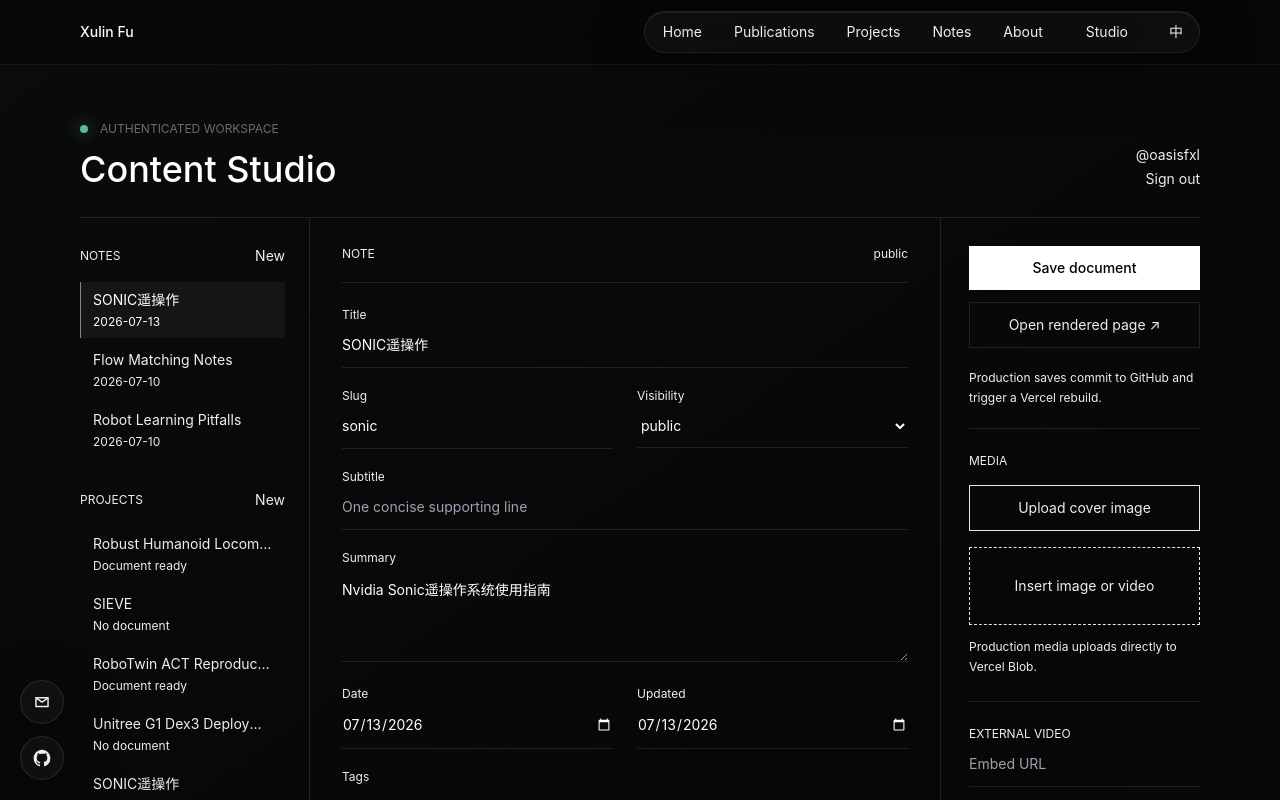
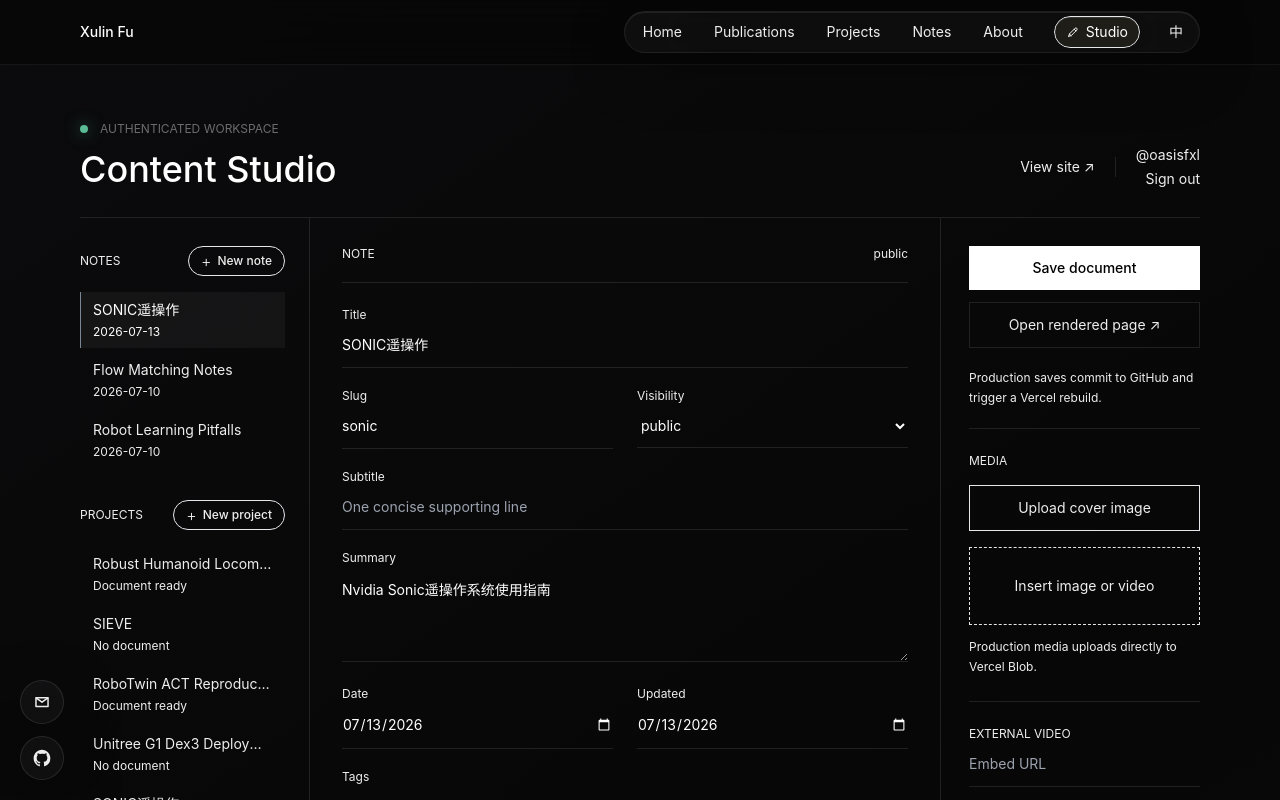
Before and after one commit to oasisfxl/xulin-academic-portfolio, a Next.js app: page /studio in a window 1280 px wide. Shown: the top 800 px of the page. Built offline with nearby package versions, Linux system fonts and the light colour scheme.

Commit message:
Improve Studio navigation and create actions

```diff
--- a/components/Navbar.tsx
+++ b/components/Navbar.tsx
@@ -36,6 +36,31 @@
   zh: "English",
 } as const;
 
+function StudioIcon() {
+  return (
+    <svg
+      aria-hidden="true"
+      className="h-3.5 w-3.5"
+      fill="none"
+      viewBox="0 0 24 24"
+    >
+      <path
+        d="m4.75 19.25 4.1-.92L18.5 8.68a2.12 2.12 0 0 0-3-3L5.83 15.35l-1.08 3.9Z"
+        stroke="currentColor"
+        strokeLinecap="round"
+        strokeLinejoin="round"
+        strokeWidth="1.6"
+      />
+      <path
+        d="m13.9 7.1 3 3M8.85 18.33l-3.02-2.98"
+        stroke="currentColor"
+        strokeLinecap="round"
+        strokeWidth="1.6"
+      />
+    </svg>
+  );
+}
+
 export function Navbar() {
   const pathname = usePathname();
   const { language, t, toggleLanguage } = useLanguage();
@@ -45,6 +70,7 @@
   const activeIndex = navItems.findIndex((item) =>
     item.href === "/" ? pathname === "/" : pathname.startsWith(item.href)
   );
+  const studioActive = pathname.startsWith("/studio");
 
   const measureCursor = useCallback((index = activeIndex) => {
     const track = trackRef.current;
@@ -128,19 +154,30 @@
             );
           })}
           </div>
-          {process.env.NODE_ENV === "development" ? (
-            <>
           <span className="mx-1 hidden h-4 w-px bg-white/12 sm:block" />
-              <motion.div className="hidden sm:block" whileTap={{ scale: 0.95 }}>
+          <motion.div whileTap={{ scale: 0.94 }}>
             <Link
-                  className="block rounded-full px-3 py-1.5 text-xs text-antique/72 transition-colors hover:bg-white/[0.06] hover:text-white sm:text-sm"
+              aria-current={studioActive ? "page" : undefined}
+              aria-label="Open Content Studio"
+              className={`group relative flex items-center gap-1.5 overflow-hidden rounded-full px-2.5 py-1.5 text-xs transition-colors sm:px-3 sm:text-sm ${
+                studioActive
+                  ? "text-white"
+                  : "text-antique/72 hover:text-white"
+              }`}
               href="/studio"
+              title="Content Studio"
             >
-                  Studio
+              <motion.span
+                animate={{ opacity: studioActive ? 1 : 0 }}
+                className="pointer-events-none absolute inset-0 rounded-full border border-antique/18 bg-antique/[0.09] shadow-[inset_0_1px_0_rgba(255,255,255,0.12),0_8px_24px_rgba(181,162,115,0.08)]"
+                initial={false}
+              />
+              <span className="relative z-10">
+                <StudioIcon />
+              </span>
+              <span className="relative z-10 hidden sm:inline">Studio</span>
             </Link>
           </motion.div>
-            </>
-          ) : null}
           <span className="mx-1 h-4 w-px bg-white/12" />
           <motion.button
             aria-label={languageAria[language]}
--- a/components/studio/ContentStudio.tsx
+++ b/components/studio/ContentStudio.tsx
@@ -3,8 +3,21 @@
 import type { ContentDocument, ContentVisibility } from "@/lib/content";
 import type { ProjectCoverTone, Project } from "@/data/projects";
 import { upload } from "@vercel/blob/client";
-import { motion } from "framer-motion";
-import { ChangeEvent, FormEvent, useMemo, useState } from "react";
+import {
+  motion,
+  useMotionTemplate,
+  useMotionValue,
+  useSpring,
+} from "framer-motion";
+import Link from "next/link";
+import {
+  ChangeEvent,
+  FormEvent,
+  PointerEvent as ReactPointerEvent,
+  ReactNode,
+  useMemo,
+  useState,
+} from "react";
 
 type StudioKind = "notes" | "projects";
 
@@ -67,6 +80,76 @@
   { value: "sage", color: "#829d99" },
   { value: "pearl", color: "#c4c0b7" },
 ];
+
+function LiquidCreateButton({
+  children,
+  tone,
+  onClick,
+}: {
+  children: ReactNode;
+  tone: "mist" | "antique";
+  onClick: () => void;
+}) {
+  const [hovered, setHovered] = useState(false);
+  const pointerX = useMotionValue(0);
+  const pointerY = useMotionValue(0);
+  const smoothX = useSpring(pointerX, { stiffness: 280, damping: 28, mass: 0.35 });
+  const smoothY = useSpring(pointerY, { stiffness: 280, damping: 28, mass: 0.35 });
+  const color = tone === "mist" ? "170,183,207" : "181,162,115";
+  const glow = useMotionTemplate`radial-gradient(44px circle at ${smoothX}px ${smoothY}px, rgba(${color},0.3), rgba(${color},0.1) 48%, transparent 76%)`;
+
+  function trackPointer(event: ReactPointerEvent<HTMLButtonElement>) {
+    const rect = event.currentTarget.getBoundingClientRect();
+    pointerX.set(event.clientX - rect.left);
+    pointerY.set(event.clientY - rect.top);
+  }
+
+  function centerPointer(event: ReactPointerEvent<HTMLButtonElement>) {
+    const rect = event.currentTarget.getBoundingClientRect();
+    pointerX.set(rect.width / 2);
+    pointerY.set(rect.height / 2);
+  }
+
+  function enterButton(event: ReactPointerEvent<HTMLButtonElement>) {
+    setHovered(true);
+    trackPointer(event);
+  }
+
+  function leaveButton(event: ReactPointerEvent<HTMLButtonElement>) {
+    setHovered(false);
+    centerPointer(event);
+  }
+
+  return (
+    <motion.button
+      className={`group relative isolate overflow-hidden rounded-full border px-3 py-1.5 text-xs font-medium transition-colors ${
+        tone === "mist"
+          ? "border-mist/18 text-mist/78 hover:border-mist/38 hover:text-white"
+          : "border-antique/18 text-antique/78 hover:border-antique/38 hover:text-white"
+      }`}
+      type="button"
+      whileHover={{ scale: 1.035 }}
+      whileTap={{ scale: 0.96 }}
+      transition={{ type: "spring", stiffness: 420, damping: 28 }}
+      onClick={onClick}
+      onPointerEnter={enterButton}
+      onPointerLeave={leaveButton}
+      onPointerMove={trackPointer}
+    >
+      <motion.span
+        animate={{ opacity: hovered ? 1 : 0 }}
+        className="pointer-events-none absolute inset-0 -z-10"
+        initial={false}
+        style={{ background: glow }}
+        transition={{ duration: hovered ? 0.16 : 0.3, ease: "easeOut" }}
+      />
+      <span className="flex items-center gap-1.5">
+        <span className="text-base font-light leading-none">+</span>
+        {children}
+      </span>
+    </motion.button>
+  );
+}
 
 function today() {
   return new Date().toISOString().slice(0, 10);
@@ -433,9 +516,23 @@
             Content Studio
           </h1>
         </div>
-        <div className="text-right text-sm text-white/38">
-          <p>@{adminLogin}</p>
-          <a className="mt-1 inline-block text-white/52 transition hover:text-white" href="/api/auth/logout">Sign out</a>
+        <div className="flex items-center gap-5 text-right text-sm text-white/38">
+          <Link
+            className="text-white/52 transition-colors hover:text-white"
+            href="/"
+          >
+            View site ↗
+          </Link>
+          <span className="h-5 w-px bg-white/10" />
+          <div>
+            <p>@{adminLogin}</p>
+            <a
+              className="mt-1 inline-block text-white/52 transition hover:text-white"
+              href="/api/auth/logout"
+            >
+              Sign out
+            </a>
+          </div>
         </div>
       </header>
 
@@ -443,14 +540,12 @@
         <aside className="border-b border-white/10 py-7 lg:border-b-0 lg:border-r lg:pr-6">
           <div className="flex items-center justify-between">
             <h2 className="text-xs uppercase text-white/38">Notes</h2>
-            <motion.button
-              className="text-sm text-mist/76 transition-colors hover:text-white"
-              type="button"
-              whileTap={{ scale: 0.94 }}
+            <LiquidCreateButton
+              tone="mist"
               onClick={() => setDraft(newNoteDraft())}
             >
-              New
-            </motion.button>
+              New note
+            </LiquidCreateButton>
           </div>
           <div className="mt-4 space-y-1">
             {notes.map((document) => (
@@ -474,14 +569,12 @@
 
           <div className="mt-8 flex items-center justify-between">
             <h2 className="text-xs uppercase text-white/38">Projects</h2>
-            <motion.button
-              className="text-sm text-antique/76 transition-colors hover:text-white"
-              type="button"
-              whileTap={{ scale: 0.94 }}
+            <LiquidCreateButton
+              tone="antique"
               onClick={() => setDraft(newProjectDraft())}
             >
-              New
-            </motion.button>
+              New project
+            </LiquidCreateButton>
           </div>
           <div className="mt-4 space-y-1">
             {managedProjects.map((project) => {
```
Lines whose indentation alone changed are shown as unchanged.
